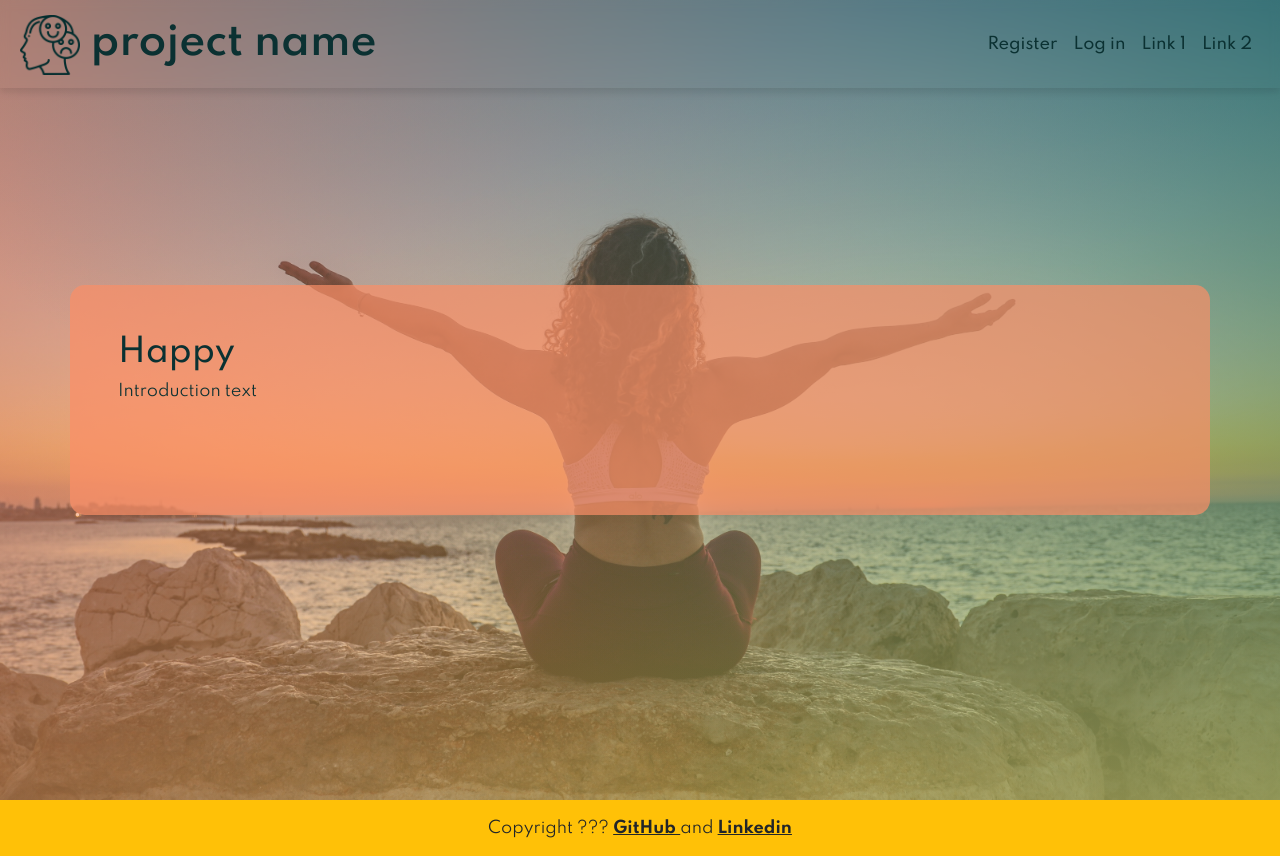
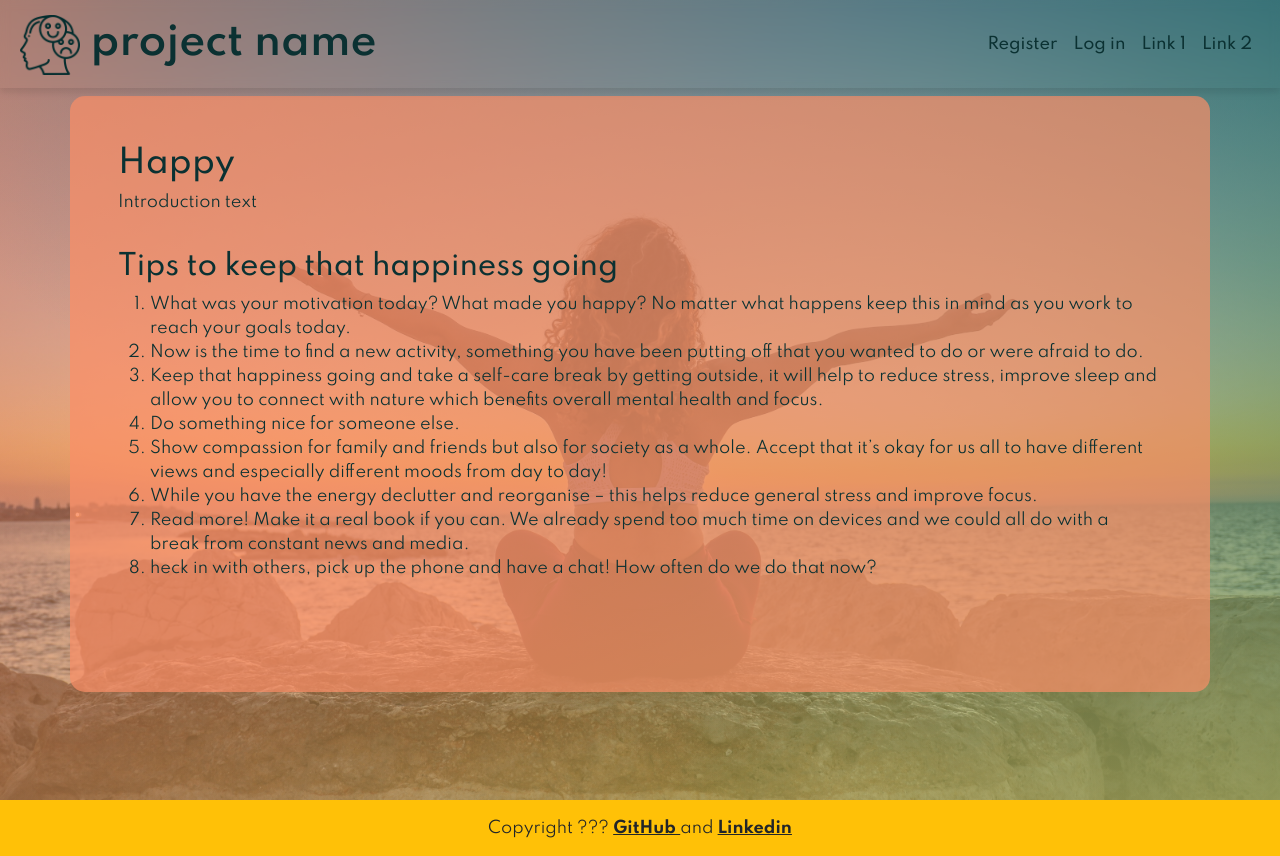
Before and after one commit to JoGorska/hackathon_team_4, a Django app: page /happy in a window 1280 px wide. Run offline with Django 3.2, Linux system fonts and the light colour scheme; some libraries are stand-ins or nearby versions.

Commit message:
Apply content to emotion pages

```diff
--- a/static/css/style.css
+++ b/static/css/style.css
@@ -127,7 +127,9 @@ body {
 }
 
 .accordion-body {
-    background: var(--coral) !important;
+    background-color: var(--coral) !important;
+    color: var(--font);
+
 }
 
 div.accordion-item {
--- a/templates/happy.html
+++ b/templates/happy.html
@@ -3,17 +3,32 @@
 {% load bootstrap_tags %}
 {% block content %}
 <div class="header">
-    <div class="header-overlay d-flex justify-content-center align-items-center">
+    <div class="header-overlay d-flex flex-column align-items-center">
+      <!-- Spacer div to push registration form below navbar -->
+      <div class="spacer py-5"></div>
         <div class="container options-container p-5">
             <div class="row">
                 <div class="col-12">
                    <h2>Happy</h2>
                    <P>Introduction text</P>
+                   <div class="col-12 tips">
+                    <h3>Tips to keep that happiness going</h3>
+                    <ol>
+                       <li>What was your motivation today?  What made you happy?  No matter what happens keep this in mind as you work to reach your goals today.</li>
+                       <li>Now is the time to find a new activity, something you have been putting off that you wanted to do or were afraid to do.</li>
+                       <li>Keep that happiness going and take a self-care break by getting outside, it will help to reduce stress, improve sleep and allow you to connect with nature which benefits overall mental health and focus.  </li>
+                       <li>Do something nice for someone else.</li>
+                       <li>Show compassion for family and friends but also for society as a whole.  Accept that it’s okay for us all to have different views and especially different moods from day to day! </li>
+                       <li>While you have the energy declutter and reorganise – this helps reduce general stress and improve focus.</li>
+                       <li>Read more! Make it a real book if you can.  We already spend too much time on devices and we could all do with a break from constant news and media.</li>
+                       <li>heck in with others, pick up the phone and have a chat!  How often do we do that now?</li>
+                    </ol>
+                    </div>
 
                 </div>
             </div>
-            <div class="row d-flex justify-content-evenly mt-5">
-            </div>
+                <div class="row d-flex justify-content-evenly mt-5">
+                </div>
         </div>
     </div>
 </div>
```
Also changed, not shown: templates/bored.html (+16 -3 lines), templates/stressed.html (+24 -0 lines).
